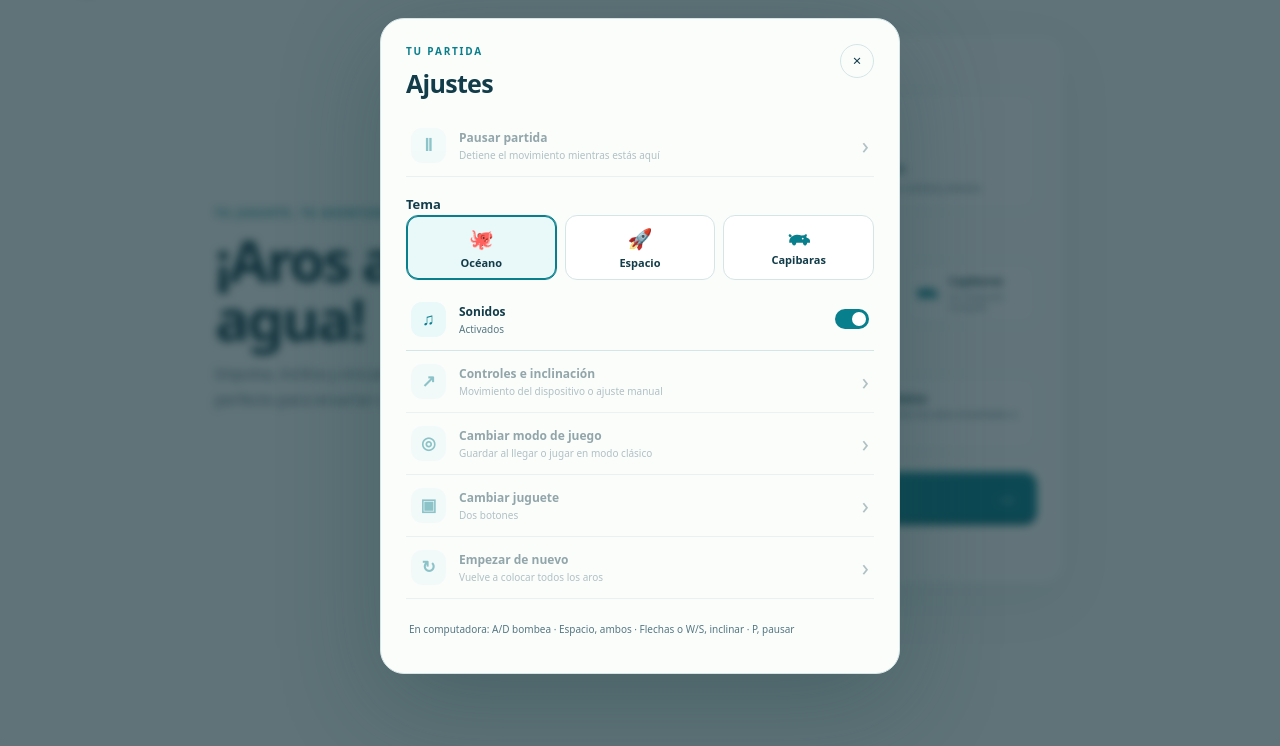
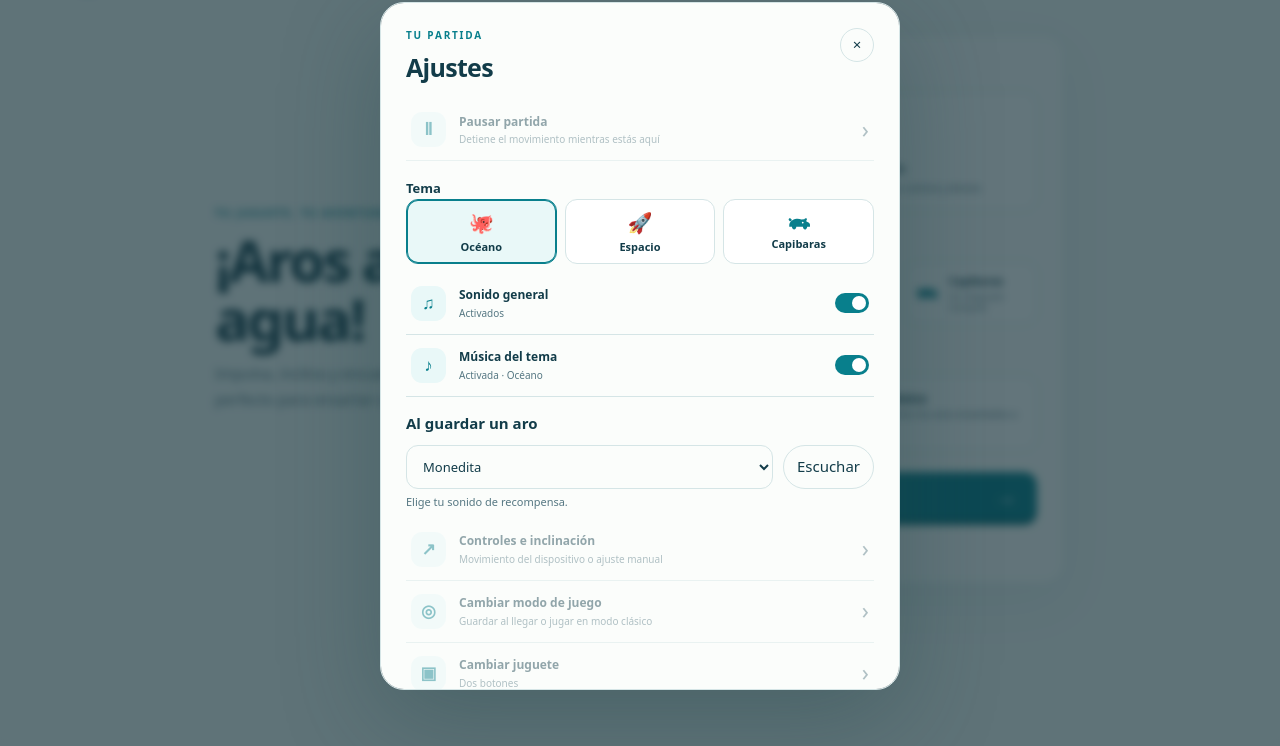
Before and after one commit to apergam/aritos, a website with bundled scripts: page public/index.html in a window 1280 px wide. Both pictures are taken after a click on the button "Abrir ajustes". Shown: the part 54-800 px from the top of the page. Built offline with nearby package versions, Linux system fonts and the light colour scheme.

Commit message:
Wire reward auditions and theme music into saved player settings

```diff
--- a/public/player.css
+++ b/public/player.css
@@ -221,3 +221,9 @@
  .motion-row .outline-button { align-self:flex-end; }
  .center-button { margin-top:2px; }
 }
+
+/* Audio choices stay in settings; they do not consume tank/control space. */
+.reward-controls { display:flex; align-items:center; gap:10px; margin:10px 0 5px; }
+.reward-controls select { flex:1; min-width:0; min-height:44px; padding:8px 12px; border:1px solid var(--line); border-radius:12px; background:var(--paper); color:var(--ink); font:inherit; font-size:13px; }
+.reward-controls button { min-height:44px; }
+.reward-setting>small { display:block; color:var(--muted); font-size:11px; }
--- a/src/app/player-app.ts
+++ b/src/app/player-app.ts
@@ -6,6 +6,7 @@ import { mountPlayerUI } from '../ui/player-view';
 import { PlayerRenderer } from '../rendering/player-renderer';
 import { theme } from '../themes';
 import { createAudioController } from '../audio/audio-controller';
+import { createMusicController } from '../audio/theme-music';
 import { createCelebration } from '../celebration/celebration-controller';
 
 /** Owns app composition and teardown; physical rules stay in GameSession. */
@@ -24,32 +25,36 @@ export async function startPlayer(root: HTMLElement, options: { labScene?: Scene
   target.addEventListener(event, action); cleanup.push(() => target.removeEventListener(event, action));
  };
  const resetClock = () => { accumulator = 0; last = performance.now(); };
- const audio = createAudioController({ enabled: preferences.sound, roundId: 0 });
+ const audio = createAudioController({ enabled: preferences.sound, roundId: 0, collectionSound: preferences.collectionSound });
+ const music = createMusicController({ enabled: preferences.sound && preferences.music, theme: preferences.theme });
  let view: ReturnType<typeof mountPlayerUI>;
  let renderer: PlayerRenderer;
  let celebration: ReturnType<typeof createCelebration>;
  let motion: PocMotionControls;
  let controls: PocControls;
  const syncPause = () => {
-  audio.setPaused(session.isPaused); celebration?.setPaused(session.isPaused);
+  audio.cancelPreview();
+  audio.setPaused(session.isPaused); music.setPaused(session.isPaused); celebration?.setPaused(session.isPaused);
   resetClock();
  };
  const pause = (reason: PauseReason, paused: boolean) => {
   session.dispatch({ type: 'pause', reason, paused }); syncPause();
   // An already unlocked context can resume after closing a menu or returning to the page.
-  if (!session.isPaused && started) void audio.activate();
+  if (!session.isPaused && started) { void audio.activate(); void music.activate(); }
  };
  const save = (changes: Partial<PlayerPreferences>) => {
   const previous = preferences;
   preferences = Object.freeze({ ...preferences, ...changes });
   store.save(preferences);
   if (preferences.theme !== previous.theme) {
-   renderer?.setTheme(preferences.theme); celebration?.setTheme(preferences.theme);
+   renderer?.setTheme(preferences.theme); celebration?.setTheme(preferences.theme); music.setTheme(preferences.theme);
   }
   const ui = theme(preferences.theme).ui;
   for (const [name, value] of Object.entries({ accent: ui.accent, 'accent-text': ui.accentText, ink: ui.text, muted: ui.muted })) root.style.setProperty('--' + name, value);
   audio.setEnabled(preferences.sound);
-  if (preferences.sound && !session.isPaused) void audio.activate();
+  audio.setCollectionSound(preferences.collectionSound);
+  music.setEnabled(preferences.sound && preferences.music);
+  if (preferences.sound && !session.isPaused) { void audio.activate(); void music.activate(); }
  };
  const manualTilt = (roll: number, pitch: number) => {
   motion.setManual(roll, pitch);
@@ -69,11 +74,12 @@ export async function startPlayer(root: HTMLElement, options: { labScene?: Scene
   renderer.resize();
  };
  view = mountPlayerUI(root, preferences, {
-  onStart: (next, mode) => { save({ ...next, control: preferences.control }); freshRound(next.model, mode); void audio.activate(); },
+  onStart: (next, mode) => { save({ ...next, control: preferences.control }); freshRound(next.model, mode); void audio.activate(); void music.activate(); },
   onPreferenceChange: changes => save(changes),
   onPause: pause,
   onRecenter: center,
   onRestart: () => freshRound(),
+  onPreviewSound: () => document.hidden || pageSuspended ? Promise.resolve(false) : audio.previewCollectionSound(),
  });
  const reduced = window.matchMedia('(prefers-reduced-motion: reduce)').matches;
  renderer = new PlayerRenderer(view.refs.viewport, { model: preferences.model, theme: preferences.theme, quality: reduced ? 'reduced' : 'high' });
@@ -87,7 +93,7 @@ export async function startPlayer(root: HTMLElement, options: { labScene?: Scene
   paused: () => !started || session.isPaused || document.hidden,
   pump: side => {
    if (!started || document.hidden || session.isPaused) return;
-   void audio.activate(); session.dispatch({ type: 'pump', side });
+   void audio.activate(); void music.activate(); session.dispatch({ type: 'pump', side });
   },
   togglePause: () => { if (started) pause('manual', !session.pauseReasons.includes('manual')); },
   setManualTilt: manualTilt,
@@ -136,7 +142,7 @@ export async function startPlayer(root: HTMLElement, options: { labScene?: Scene
  function dispose() {
   if (disposed) return; disposed = true; cancelAnimationFrame(animationFrame); resizeObserver.disconnect();
   cleanup.splice(0).forEach(remove => remove()); pressedTimers.forEach(clearTimeout); pressedTimers.clear();
-  controls.dispose(); motion.dispose(); celebration.dispose(); audio.dispose(); renderer.dispose(); session.dispose(); view.dispose();
+  controls.dispose(); motion.dispose(); celebration.dispose(); audio.dispose(); music.dispose(); renderer.dispose(); session.dispose(); view.dispose();
  }
  listen(window, 'pagehide', ((event: PageTransitionEvent) => {
   if (!event.persisted) { dispose(); return; }
--- a/src/platform/preferences.ts
+++ b/src/platform/preferences.ts
@@ -2,12 +2,15 @@ import type { ToyModelId } from '../models/toy-model';
 
 export type ThemeId = 'ocean' | 'space' | 'capybaras';
 export type ControlPreference = 'motion' | 'manual';
+export type CollectionSound = 'coin' | 'sparkle';
 
 /** Only durable user choices belong here; round and physics state never do. */
 export type PlayerPreferences = Readonly<{
   model: ToyModelId;
   theme: ThemeId;
   sound: boolean;
+  music: boolean;
+  collectionSound: CollectionSound;
   control: ControlPreference;
 }>;
 
@@ -15,6 +18,8 @@ export const DEFAULT_PREFERENCES: PlayerPreferences = Object.freeze({
   model: 'two-button',
   theme: 'ocean',
   sound: true,
+  music: true,
+  collectionSound: 'coin',
   control: 'manual',
 });
 
@@ -32,6 +37,8 @@ function validFallback(fallback: PlayerPreferences): PlayerPreferences {
     model: isModel(fallback.model) ? fallback.model : DEFAULT_PREFERENCES.model,
     theme: isTheme(fallback.theme) ? fallback.theme : DEFAULT_PREFERENCES.theme,
     sound: typeof fallback.sound === 'boolean' ? fallback.sound : DEFAULT_PREFERENCES.sound,
+    music: typeof fallback.music === 'boolean' ? fallback.music : DEFAULT_PREFERENCES.music,
+    collectionSound: isCollectionSound(fallback.collectionSound) ? fallback.collectionSound : DEFAULT_PREFERENCES.collectionSound,
     control: isControl(fallback.control) ? fallback.control : DEFAULT_PREFERENCES.control,
   });
 }
@@ -46,6 +53,10 @@ function isTheme(value: unknown): value is ThemeId {
 
 function isControl(value: unknown): value is ControlPreference {
   return value === 'motion' || value === 'manual';
+}
+
+function isCollectionSound(value: unknown): value is CollectionSound {
+  return value === 'coin' || value === 'sparkle';
 }
 
 /** Parse only the supported, versioned preference format; invalid fields use the fallback. */
@@ -64,6 +75,8 @@ export function parsePreferences(
       model: isModel(p.model) ? p.model : defaults.model,
       theme: isTheme(p.theme) ? p.theme : defaults.theme,
       sound: typeof p.sound === 'boolean' ? p.sound : defaults.sound,
+      music: typeof p.music === 'boolean' ? p.music : defaults.music,
+      collectionSound: isCollectionSound(p.collectionSound) ? p.collectionSound : defaults.collectionSound,
       control: isControl(p.control) ? p.control : defaults.control,
     });
   } catch {
@@ -103,6 +116,8 @@ export function createPreferenceStore(storage?: PreferenceStorage) {
             model: safe.model,
             theme: safe.theme,
             sound: safe.sound,
+            music: safe.music,
+            collectionSound: safe.collectionSound,
             control: safe.control,
           },
         });
--- a/src/ui/player-view.ts
+++ b/src/ui/player-view.ts
@@ -17,6 +17,7 @@ export type PlayerUIHandlers = Readonly<{
   onPause: (reason: PauseReason, paused: boolean) => void;
   onRecenter: () => void;
   onRestart: () => void;
+  onPreviewSound: () => Promise<boolean>;
 }>;
 
 export type PlayerUIRefs = Readonly<{
@@ -92,7 +93,9 @@ export function mountPlayerUI(root: HTMLElement, initialPreferences: PlayerPrefe
         <form method="dialog" class="dialog-content"><div class="dialog-heading"><div><p class="eyebrow">TU PARTIDA</p><h2 id="settings-title">Ajustes</h2></div><button class="icon-button dialog-close" value="close" aria-label="Cerrar ajustes">×</button></div>
           <button class="setting-row" id="pause-toggle" type="button"><span class="setting-icon">Ⅱ</span><span><b id="pause-title">Pausar partida</b><small>Detiene el movimiento mientras estás aquí</small></span><span class="setting-arrow">›</span></button>
           <div class="setting-section"><b>Tema</b><div class="theme-choices compact" id="settings-themes">${themeChoices(initialPreferences.theme)}</div></div>
-          <button class="setting-row" id="sound-toggle" type="button" aria-pressed="${initialPreferences.sound}"><span class="setting-icon">♫</span><span><b>Sonidos</b><small id="sound-copy">${initialPreferences.sound ? 'Activados' : 'Silenciados'}</small></span><span class="toggle-indicator" aria-hidden="true"></span></button>
+          <button class="setting-row" id="sound-toggle" type="button" aria-pressed="${initialPreferences.sound}"><span class="setting-icon">♫</span><span><b>Sonido general</b><small id="sound-copy">${initialPreferences.sound ? 'Activados' : 'Silenciados'}</small></span><span class="toggle-indicator" aria-hidden="true"></span></button>
+          <button class="setting-row" id="music-toggle" type="button" aria-pressed="${initialPreferences.music}"><span class="setting-icon">♪</span><span><b>Música del tema</b><small id="music-copy"></small></span><span class="toggle-indicator" aria-hidden="true"></span></button>
+          <div class="setting-section reward-setting"><label for="collection-sound"><b>Al guardar un aro</b></label><div class="reward-controls"><select id="collection-sound" aria-label="Sonido al guardar un aro"><option value="coin">Monedita</option><option value="sparkle">Chispas</option></select><button class="compact-button" id="preview-sound" type="button">Escuchar</button></div><small id="preview-sound-status" role="status">Elige tu sonido de recompensa.</small></div>
           <button class="setting-row" id="controls-open" type="button"><span class="setting-icon">↗</span><span><b>Controles e inclinación</b><small>Movimiento del dispositivo o ajuste manual</small></span><span class="setting-arrow">›</span></button>
           <button class="setting-row" id="rule-change" type="button"><span class="setting-icon">◎</span><span><b>Cambiar modo de juego</b><small>Guardar al llegar o jugar en modo clásico</small></span><span class="setting-arrow">›</span></button>
           <button class="setting-row" id="model-change" type="button"><span class="setting-icon">▣</span><span><b>Cambiar juguete</b><small id="model-copy">${MODEL_NAMES[initialPreferences.model]}</small></span><span class="setting-arrow">›</span></button>
@@ -146,6 +149,10 @@ export function mountPlayerUI(root: HTMLElement, initialPreferences: PlayerPrefe
     });
     $('#sound-toggle').setAttribute('aria-pressed', String(currentPreferences.sound));
     $('#sound-copy').textContent = currentPreferences.sound ? 'Activados' : 'Silenciados';
+    $('#music-toggle').setAttribute('aria-pressed', String(currentPreferences.music));
+    $('#music-copy').textContent = !currentPreferences.music ? 'Desactivada' : !currentPreferences.sound ? 'Silenciada por el sonido general' : 'Activada · ' + THEME_NAMES[currentPreferences.theme];
+    $<HTMLSelectElement>('#collection-sound').value = currentPreferences.collectionSound;
+    $<HTMLButtonElement>('#preview-sound').disabled = !currentPreferences.sound;
     $('#model-copy').textContent = MODEL_NAMES[draftModel];
     $('#pump-hint').textContent = draftModel === 'single-button' ? 'Un impulso central por toque' : 'Toca uno o ambos botones';
   };
@@ -173,6 +180,15 @@ export function mountPlayerUI(root: HTMLElement, initialPreferences: PlayerPrefe
   settings.addEventListener('close', () => { if (!disposed) handlers.onPause('menu', !started); });
   $('#pause-toggle').addEventListener('click', () => handlers.onPause('manual', !latestSnapshot?.paused.includes('manual')));
   $('#sound-toggle').addEventListener('click', () => setPreference({ sound: !currentPreferences.sound }));
+  $('#music-toggle').addEventListener('click', () => setPreference({ music: !currentPreferences.music }));
+  $('#collection-sound').addEventListener('change', () => {
+    setPreference({ collectionSound: $<HTMLSelectElement>('#collection-sound').value === 'sparkle' ? 'sparkle' : 'coin' });
+    $('#preview-sound-status').textContent = 'Pulsa Escuchar para comparar.';
+  });
+  $('#preview-sound').addEventListener('click', async () => {
+    const played = await handlers.onPreviewSound();
+    if (!disposed) $('#preview-sound-status').textContent = played ? 'Muestra de ' + (currentPreferences.collectionSound === 'coin' ? 'monedita.' : 'chispas.') : 'No se pudo activar el audio. Puedes seguir jugando.';
+  });
   $('#controls-open').addEventListener('click', () => { settings.close(); scheduledFrame = requestAnimationFrame(() => { scheduledFrame = 0; $('#tilt-panel').scrollIntoView({ behavior: 'smooth', block: 'center' }); refs.motion.button.focus(); }); });
   const returnToSetup = (includeModel: boolean) => {
     if (!includeModel || !modelDraftDirty) { draftModel = activeModel; modelDraftDirty = false; syncPrefs(); }
@@ -207,7 +223,7 @@ export function mountPlayerUI(root: HTMLElement, initialPreferences: PlayerPrefe
     refs,
     update(snapshot: SessionSnapshot, preferences: PlayerPreferences, nextState: PlayerUIState = {}) {
       latestSnapshot = snapshot;
-      if (preferences.model !== lastPreferenceSync.model || preferences.theme !== lastPreferenceSync.theme || preferences.sound !== lastPreferenceSync.sound || preferences.control !== lastPreferenceSync.control) {
+      if (preferences.model !== lastPreferenceSync.model || preferences.theme !== lastPreferenceSync.theme || preferences.sound !== lastPreferenceSync.sound || preferences.music !== lastPreferenceSync.music || preferences.collectionSound !== lastPreferenceSync.collectionSound || preferences.control !== lastPreferenceSync.control) {
         if (!modelDraftDirty && preferences.model !== lastPreferenceSync.model) draftModel = preferences.model;
         currentPreferences = preferences;
         lastPreferenceSync = preferences;
```
Also changed, not shown: tests/preferences.test.ts (+18 -2 lines).
